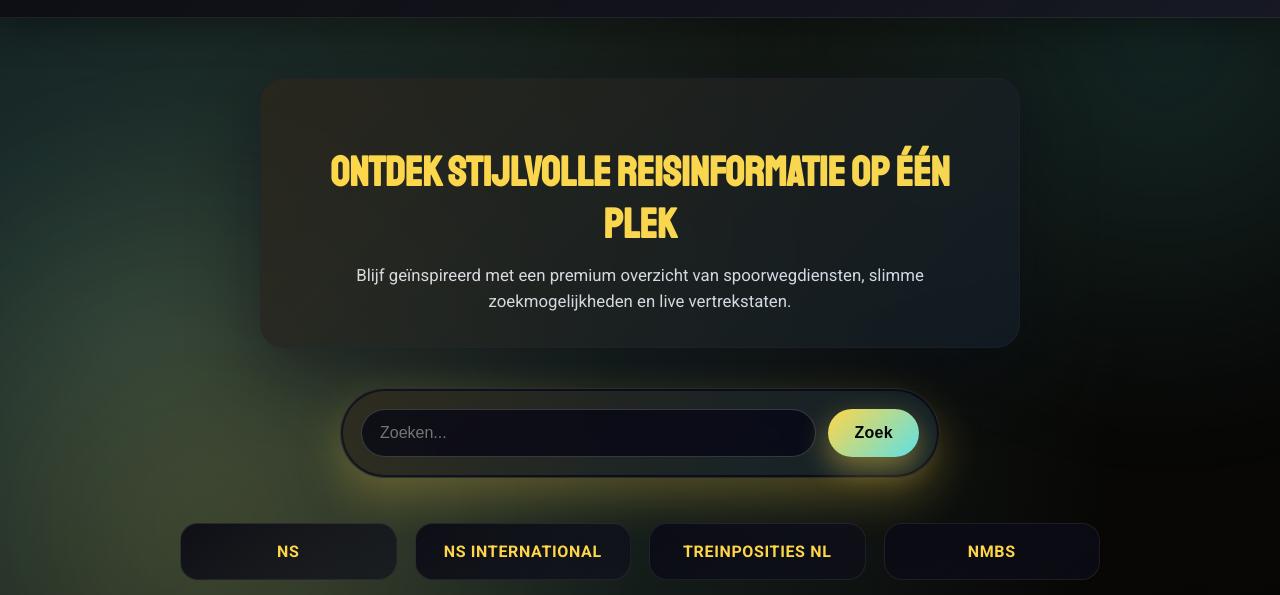
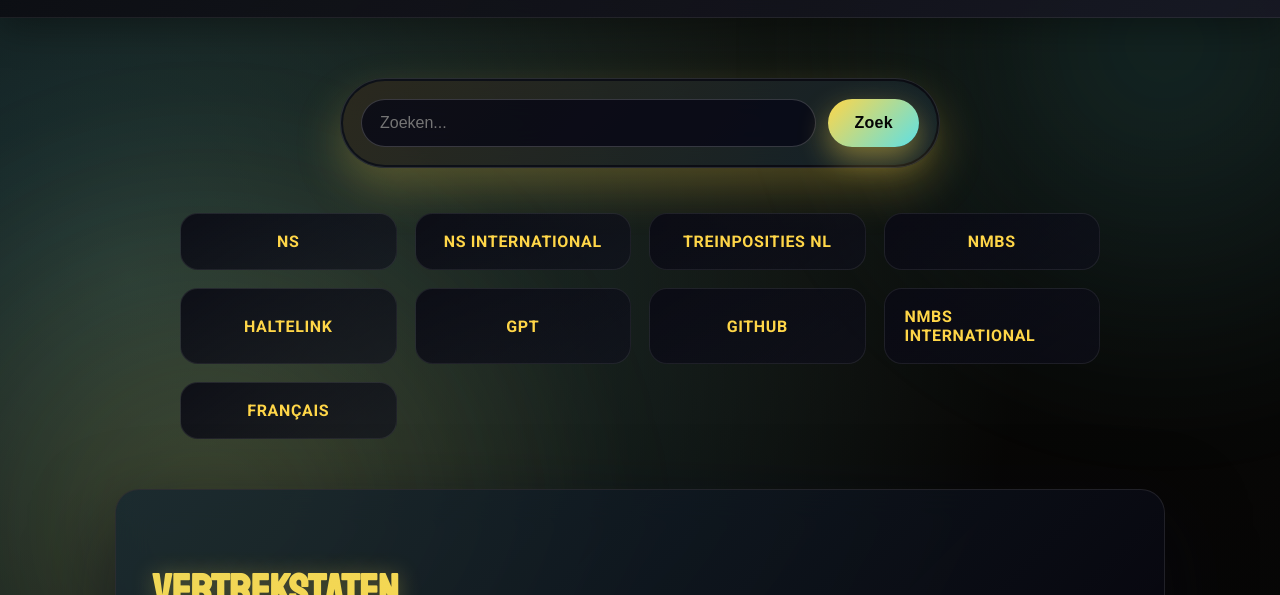
Before and after one commit to Mister-Yoshi/mister-yoshi.github.io, a plain HTML site: page index.html in a window 1280 px wide. Shown: the part 129-724 px from the top of the page. Drawn offline with Linux system fonts and the light colour scheme.

Commit message:
Hero eruit

```diff
--- a/index.html
+++ b/index.html
@@ -130,43 +130,6 @@
     .main-content {
       flex-grow: 1;
       padding: clamp(20px, 5vw, 60px);
-    }
-
-    .hero-message {
-      max-width: 760px;
-      margin: 0 auto 40px;
-      text-align: center;
-      background: var(--glass-bg);
-      border-radius: calc(var(--border-radius) + 6px);
-      padding: 32px clamp(18px, 4vw, 48px);
-      border: 1px solid rgba(255, 255, 255, 0.08);
-      box-shadow: 0 25px 70px rgba(6, 6, 20, 0.45);
-      backdrop-filter: blur(18px);
-      position: relative;
-      overflow: hidden;
-    }
-
-    .hero-message::after {
-      content: "";
-      position: absolute;
-      inset: 0;
-      background: linear-gradient(135deg, rgba(255, 214, 72, 0.12), rgba(93, 224, 230, 0.08));
-      opacity: 0.9;
-      pointer-events: none;
-    }
-
-    .hero-message h2 {
-      font-family: 'Staatliches', cursive;
-      font-size: clamp(1.9rem, 4vw, 2.6rem);
-      margin-bottom: 12px;
-      color: var(--accent-color);
-    }
-
-    .hero-message p {
-      font-size: 1.05rem;
-      line-height: 1.6;
-      color: rgba(240, 240, 255, 0.9);
-      margin: 0;
     }
 
     .search-bar {
@@ -408,10 +371,6 @@
       </div>
     </header>
     <main class="main-content">
-      <section class="hero-message">
-        <h2>Ontdek stijlvolle reisinformatie op één plek</h2>
-        <p>Blijf geïnspireerd met een premium overzicht van spoorwegdiensten, slimme zoekmogelijkheden en live vertrekstaten.</p>
-      </section>
       <div class="search-bar">
         <form action="https://www.google.com/search">
           <input type="text" placeholder="Zoeken..." name="q">
```
Also changed, not shown: index-fr.html (+0 -37 lines).
